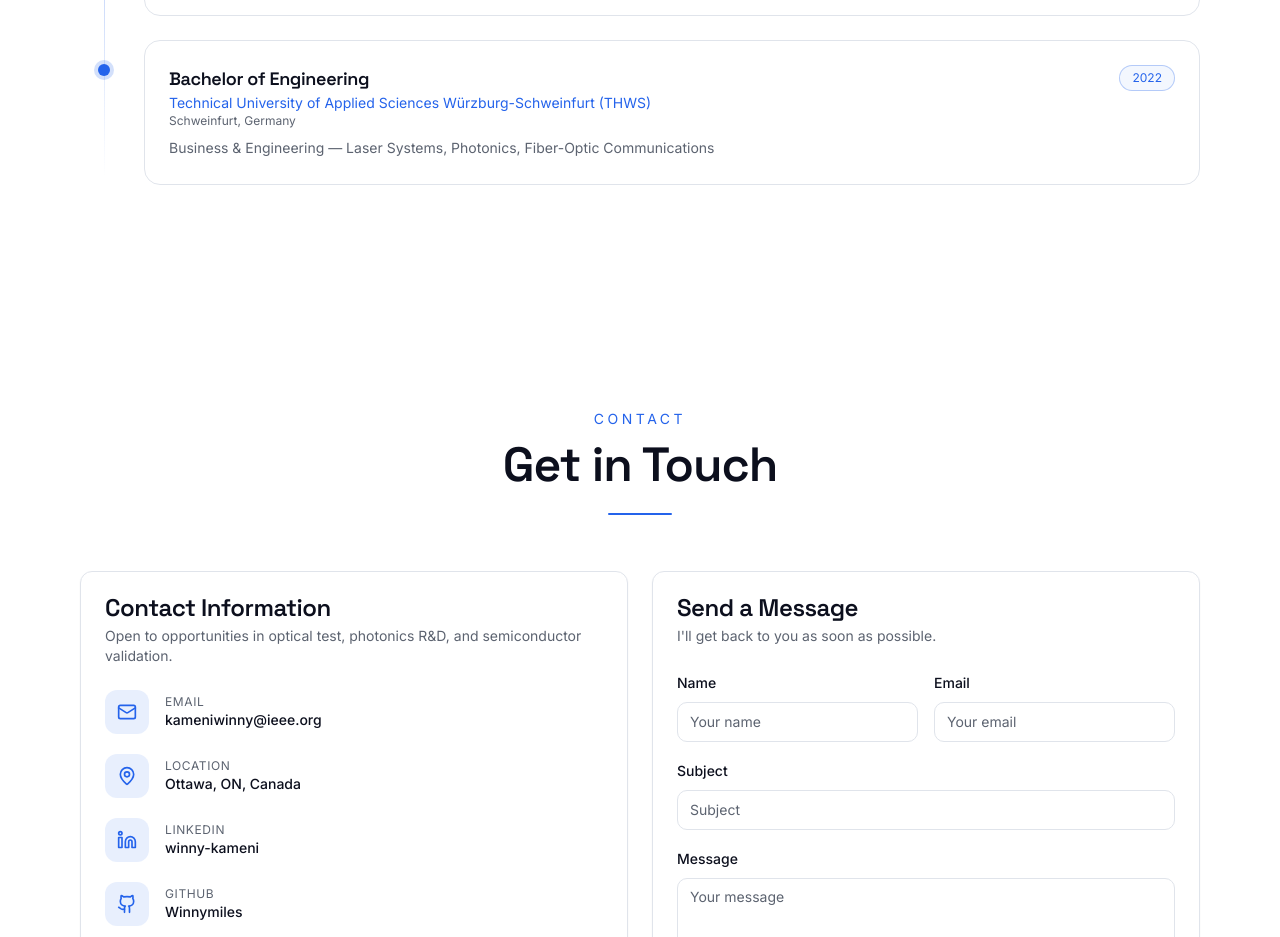
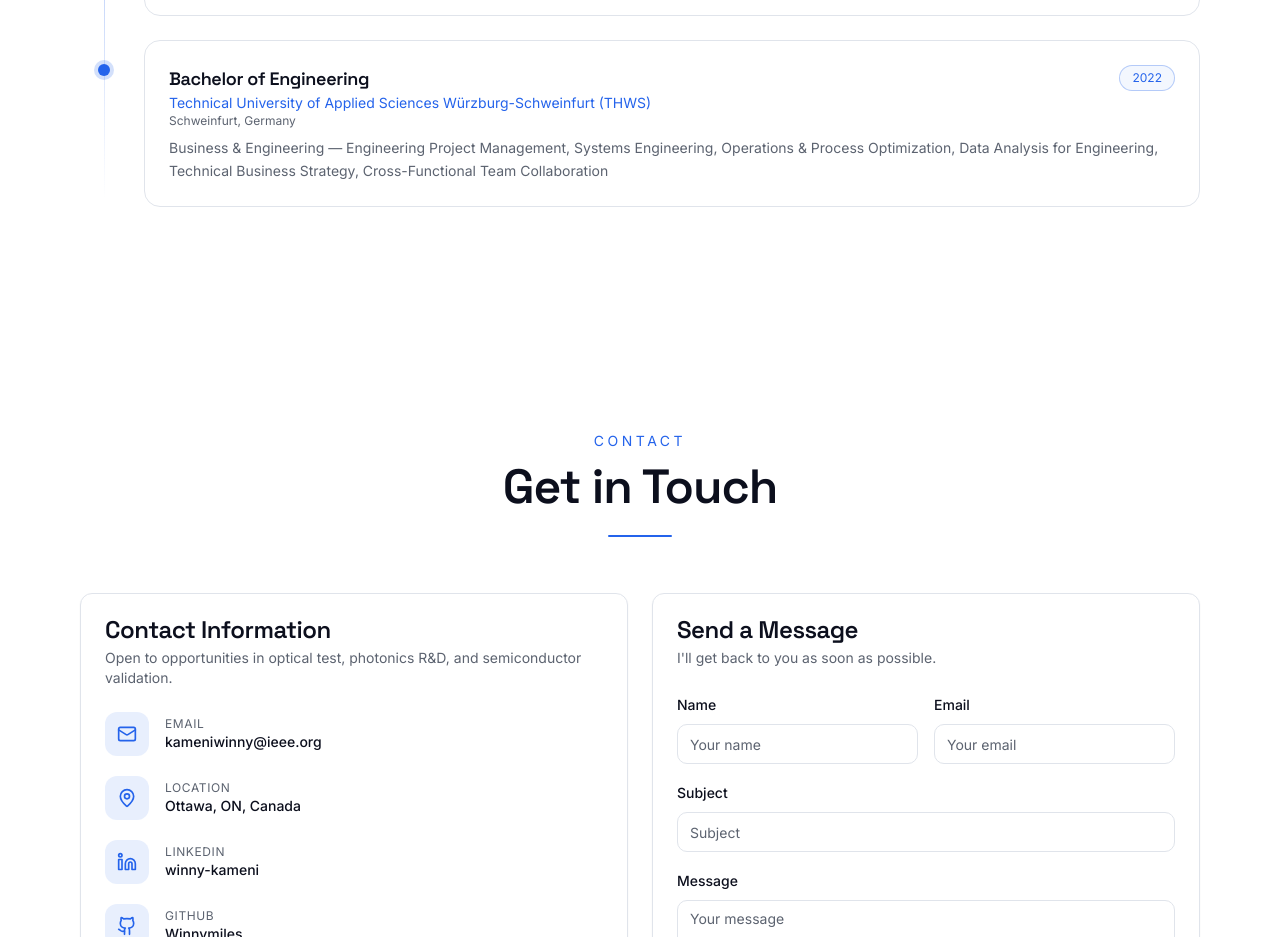
Before and after one commit to Winnymiles/winny-portfolio--1-, a Next.js app: page / in a window 1280 px wide. Shown: the part 9980-10917 px from the top of the page. Built offline with nearby package versions, Linux system fonts and the light colour scheme.

Commit message:
Update THWS Schweinfurt relevant focus to match CV
Co-Authored-By: Claude Opus 4.7 <noreply@anthropic.com>

```diff
--- a/components/awards-education-section.tsx
+++ b/components/awards-education-section.tsx
@@ -73,7 +73,7 @@ const education = [
     school: "Technical University of Applied Sciences Würzburg-Schweinfurt (THWS)",
     location: "Schweinfurt, Germany",
     period: "2022",
-    focus: "Business & Engineering — Laser Systems, Photonics, Fiber-Optic Communications",
+    focus: "Business & Engineering — Engineering Project Management, Systems Engineering, Operations & Process Optimization, Data Analysis for Engineering, Technical Business Strategy, Cross-Functional Team Collaboration",
   },
 ]
 
```
